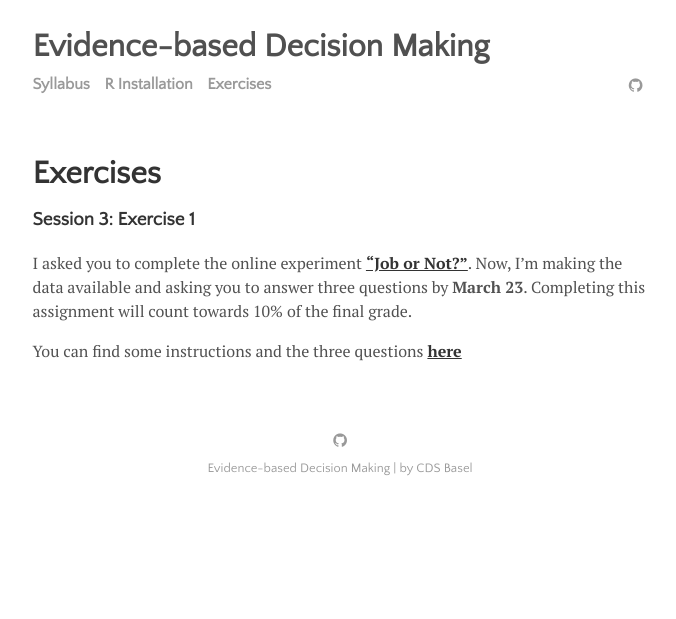
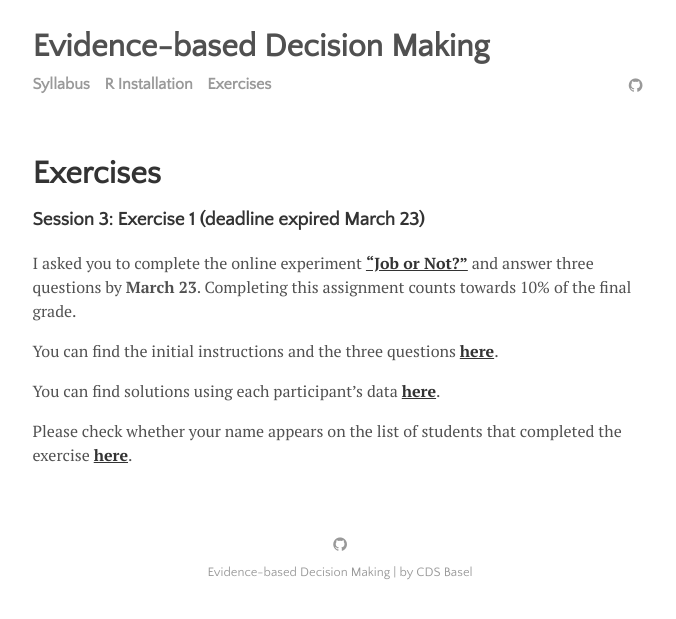
Before and after one commit to matarui/evidencebaseddm, a Jekyll site: the page built from menu/projects.md, in a window 1280 px wide. Shown: the top 619 px of the page, without its empty margins (300-976 px from the left). Built offline with Jekyll 4.4.1, drawn with Linux system fonts in a browser that asks for light colours.

Commit message:
Update projects.md

```diff
--- a/menu/projects.md
+++ b/menu/projects.md
@@ -3,8 +3,12 @@ layout: page
 title: Exercises
 ---
 
-### Session 3: Exercise 1
+### Session 3: Exercise 1 (deadline expired March 23)
 
-I asked you to complete the online experiment <a href="https://evidencebaseddm.formr.org "><b>"Job or Not?"</b></a>. Now, I'm making the data available and asking you to answer three questions by **March 23**. Completing this assignment will count towards 10% of the final grade.
+I asked you to complete the online experiment <a href="https://evidencebaseddm.formr.org "><b>"Job or Not?"</b></a> and answer three questions by **March 23**. Completing this assignment  counts towards 10% of the final grade.
 
-You can find some instructions and the three questions <a href="http://matarui.github.io/evidencebaseddm/assets/exercises/exercise1.html"><b>here</b></a>
+You can find the initial instructions and the three questions <a href="http://matarui.github.io/evidencebaseddm/assets/exercises/exercise1.html"><b>here</b></a>.
+
+You can find solutions using each participant's data <a href="http://matarui.github.io/evidencebaseddm/assets/exercises/exercise1_solutions.html"><b>here</b></a>.
+
+Please check whether your name appears on the list of students that completed the exercise <a href="http://matarui.github.io/evidencebaseddm/assets/exercises/exercise1_solutions.html"><b>here</b></a>.
```
